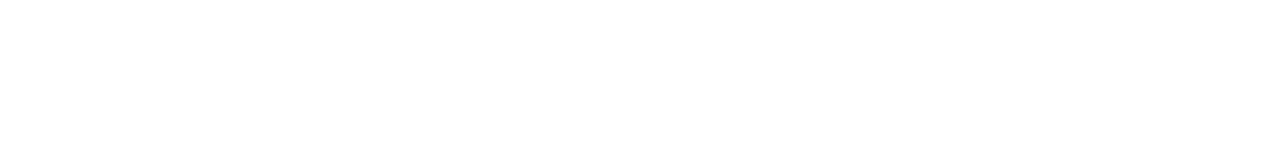
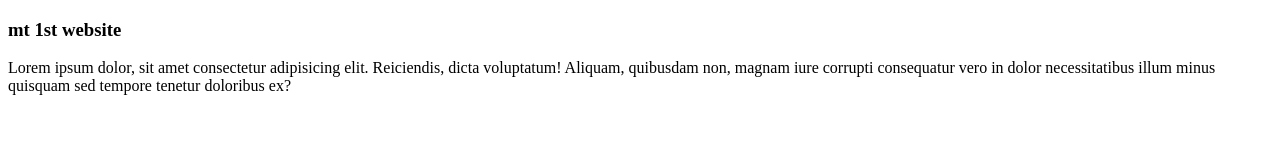
Before and after one commit to tamimyousuf35/My-first-github-repo, a plain HTML site: page index.html in a window 1280 px wide. Drawn offline with Linux system fonts and the light colour scheme.

Commit message:
my first commit

```diff
--- a/index.html
+++ b/index.html
@@ -6,6 +6,9 @@
     <title>my 1st ever repo</title>
 </head>
 <body>
-
+    <div>
+        <h3>mt 1st website</h3>
+        Lorem ipsum dolor, sit amet consectetur adipisicing elit. Reiciendis, dicta voluptatum! Aliquam, quibusdam non, magnam iure corrupti consequatur vero in dolor necessitatibus illum minus quisquam sed tempore tenetur doloribus ex?
+    </div>
 </body>
 </html>
```
